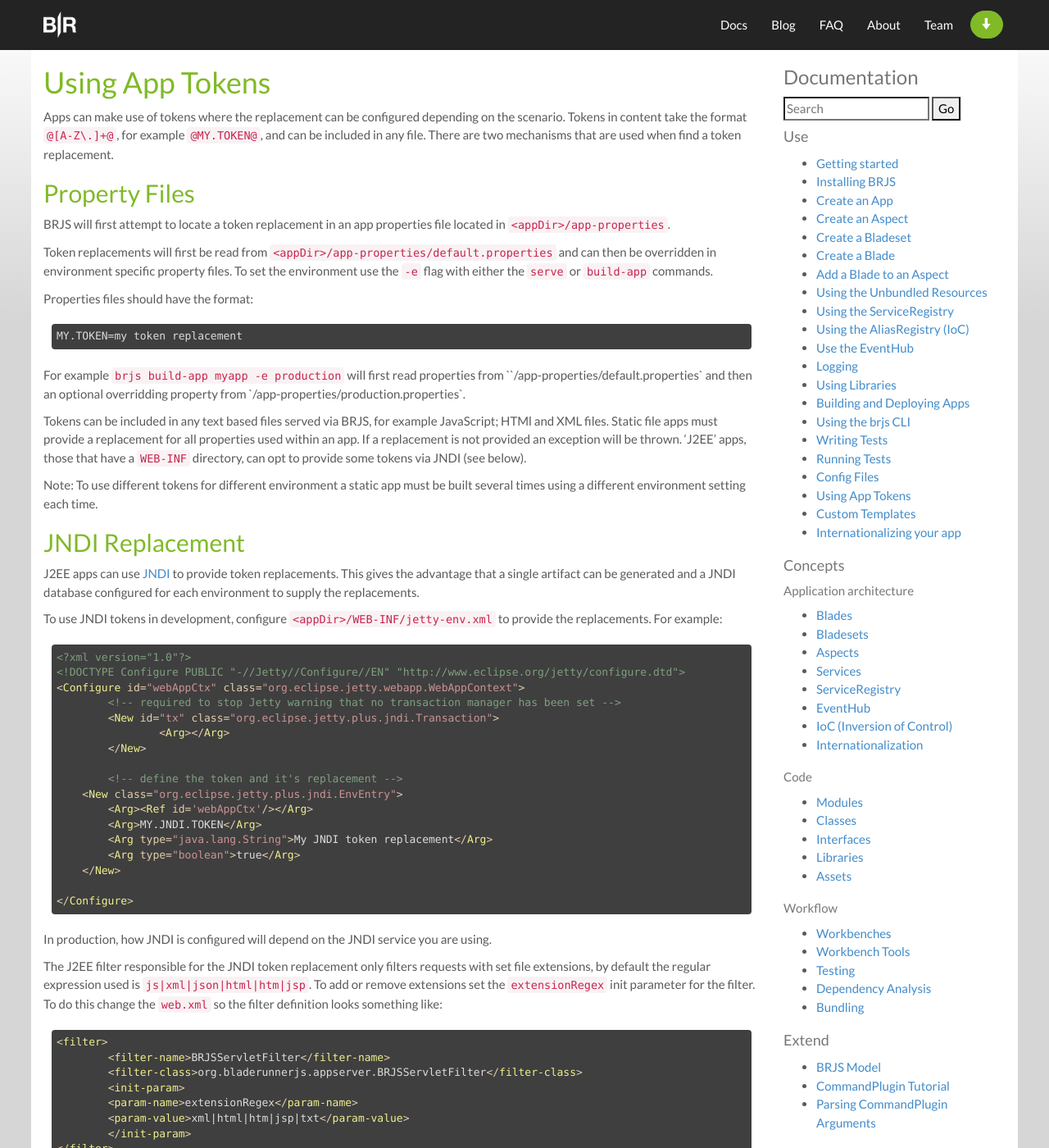
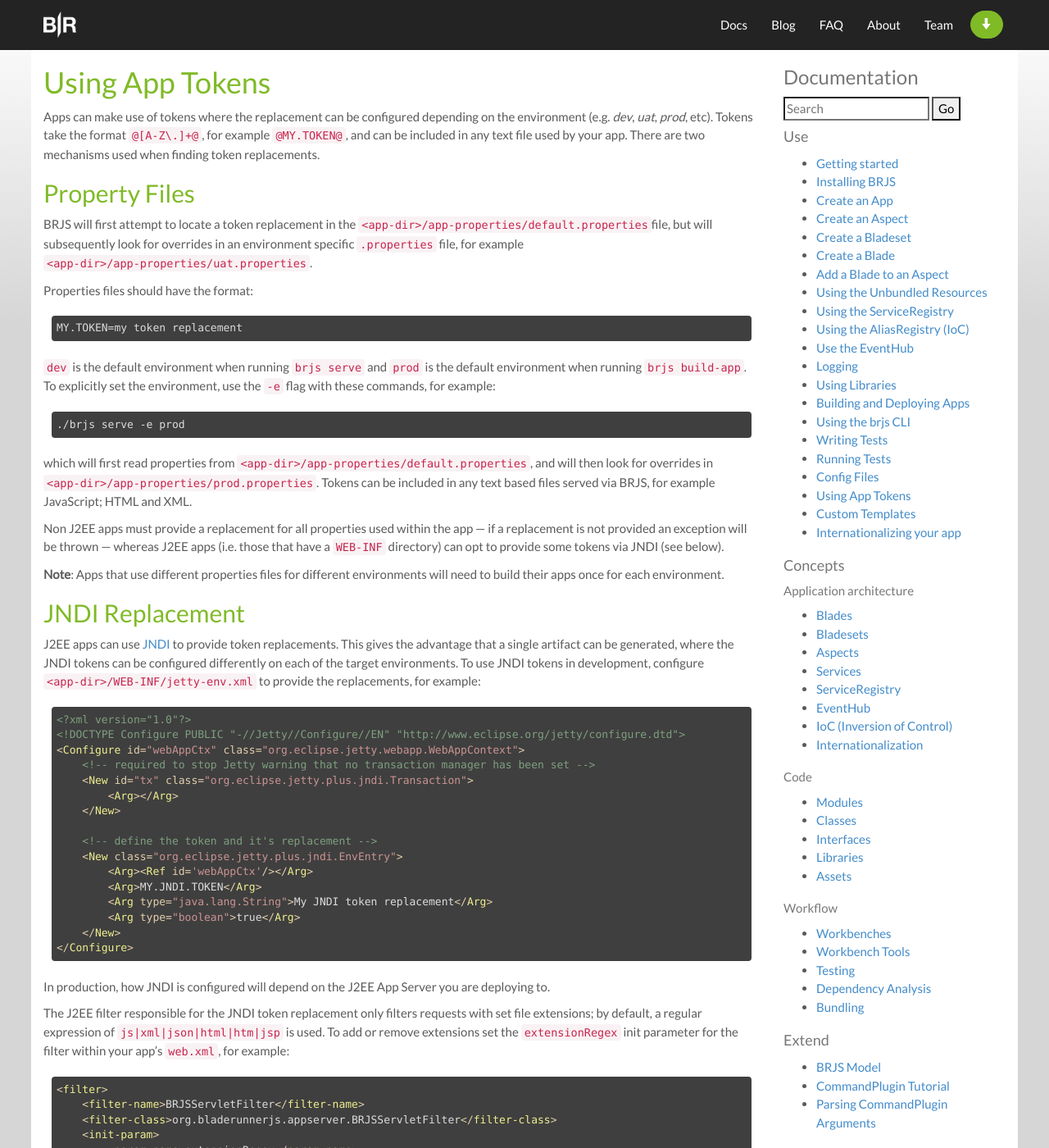
Before and after one commit to BladeRunnerJS/brjs-site, a Jekyll site: the page built from docs/use/app_tokens.md, in a window 1280 px wide and 1400 px high. Shown: the whole window at 82% size. Built offline with Jekyll 4.4.1, drawn with Linux system fonts in a browser that asks for light colours; nearby versions of some CDN libraries; Markdown is read by kramdown in place of the engine named in the settings; some of the changed text lies outside the part shown.

Commit message:
Finesse the 'Using App Tokens' page

````diff
--- a/docs/use/app_tokens.md
+++ b/docs/use/app_tokens.md
@@ -4,13 +4,11 @@ title: Using App Tokens
 permalink: /docs/use/app_tokens/
 ---
 
-Apps can make use of tokens where the replacement can be configured depending on the scenario. Tokens in content take the format `@[A-Z\.]+@`, for example `@MY.TOKEN@`, and can be included in any file. There are two mechanisms that are used when find a token replacement.
+Apps can make use of tokens where the replacement can be configured depending on the environment (e.g. _dev_, _uat_, _prod_, etc). Tokens take the format `@[A-Z\.]+@`, for example `@MY.TOKEN@`, and can be included in any text file used by your app. There are two mechanisms used when finding token replacements.
 
 ## Property Files
 
-BRJS will first attempt to locate a token replacement in an app properties file located in `<appDir>/app-properties`.
-
-Token replacements will first be read from `<appDir>/app-properties/default.properties` and can then be overridden in environment specific property files. To set the environment use the `-e` flag with either the `serve` or `build-app` commands.
+BRJS will first attempt to locate a token replacement in the `<app-dir>/app-properties/default.properties`file, but will subsequently look for overrides in an environment specific `.properties` file, for example `<app-dir>/app-properties/uat.properties`.
 
 Properties files should have the format:
 
@@ -18,64 +16,67 @@ Properties files should have the format:
 MY.TOKEN=my token replacement
 ```
 
-For example `brjs build-app myapp -e production` will first read properties from ``<appDir>/app-properties/default.properties` and then an optional overridding property from `<appDir>/app-properties/production.properties`.
+`dev` is the default environment when running `brjs serve` and `prod` is the default environment when running `brjs build-app`. To explicitly set the environment, use the `-e` flag with these commands, for example:
 
-Tokens can be included in any text based files served via BRJS, for example JavaScript; HTMl and XML files. Static file apps must provide a replacement for all properties used within an app. If a replacement is not provided an exception will be thrown. 'J2EE' apps, those that have a `WEB-INF` directory, can opt to provide some tokens via JNDI (see below).
+```sh
+./brjs serve -e prod
+```
 
-Note: To use different tokens for different environment a static app must be built several times using a different environment setting each time.
+which will first read properties from `<app-dir>/app-properties/default.properties`, and will then look for overrides in `<app-dir>/app-properties/prod.properties`. Tokens can be included in any text based files served via BRJS, for example JavaScript; HTML and XML.
+
+Non J2EE apps must provide a replacement for all properties used within the app &mdash; if a replacement is not provided an exception will be thrown &mdash; whereas J2EE apps (i.e. those that have a `WEB-INF` directory) can opt to provide some tokens via JNDI (see below).
+
+**Note**: Apps that use different properties files for different environments will need to build their apps once for each environment.
 
 ## JNDI Replacement
 
-J2EE apps can use [JNDI](https://en.wikipedia.org/wiki/Java_Naming_and_Directory_Interface) to provide token replacements. This gives the advantage that a single artifact can be generated and a JNDI database configured for each environment to supply the replacements.
+J2EE apps can use [JNDI](https://en.wikipedia.org/wiki/Java_Naming_and_Directory_Interface) to provide token replacements. This gives the advantage that a single artifact can be generated, where the JNDI tokens can be configured differently on each of the target environments. To use JNDI tokens in development, configure `<app-dir>/WEB-INF/jetty-env.xml` to provide the replacements, for example:
 
-To use JNDI tokens in development, configure `<appDir>/WEB-INF/jetty-env.xml` to provide the replacements. For example:
-
-```
+```xml
 <?xml version="1.0"?>
 <!DOCTYPE Configure PUBLIC "-//Jetty//Configure//EN" "http://www.eclipse.org/jetty/configure.dtd">
 <Configure id="webAppCtx" class="org.eclipse.jetty.webapp.WebAppContext">
-	<!-- required to stop Jetty warning that no transaction manager has been set -->
-	<New id="tx" class="org.eclipse.jetty.plus.jndi.Transaction">
-		<Arg></Arg>
-	</New>
+    <!-- required to stop Jetty warning that no transaction manager has been set -->
+    <New id="tx" class="org.eclipse.jetty.plus.jndi.Transaction">
+        <Arg></Arg>
+    </New>
 
-	<!-- define the token and it's replacement -->
+    <!-- define the token and it's replacement -->
     <New class="org.eclipse.jetty.plus.jndi.EnvEntry">
         <Arg><Ref id='webAppCtx'/></Arg>
         <Arg>MY.JNDI.TOKEN</Arg>
         <Arg type="java.lang.String">My JNDI token replacement</Arg>
         <Arg type="boolean">true</Arg>
     </New>
-
 </Configure>
 ```
 
-In production, how JNDI is configured will depend on the JNDI service you are using.
+In production, how JNDI is configured will depend on the J2EE App Server you are deploying to.
 
-The J2EE filter responsible for the JNDI token replacement only filters requests with set file extensions, by default the regular expression used is `js|xml|json|html|htm|jsp`. To add or remove extensions set the `extensionRegex` init parameter for the filter. To do this change the `web.xml` so the filter definition looks something like:
+The J2EE filter responsible for the JNDI token replacement only filters requests with set file extensions; by default, a regular expression of `js|xml|json|html|htm|jsp` is used. To add or remove extensions set the `extensionRegex` init parameter for the filter within your app's `web.xml`, for example:
 
-```
+```xml
 <filter>
-	<filter-name>BRJSServletFilter</filter-name>
-	<filter-class>org.bladerunnerjs.appserver.BRJSServletFilter</filter-class>
-	<init-param>
-    	<param-name>extensionRegex</param-name>
-    	<param-value>xml|html|htm|jsp|txt</param-value>
-	</init-param>
+    <filter-name>BRJSServletFilter</filter-name>
+    <filter-class>org.bladerunnerjs.appserver.BRJSServletFilter</filter-class>
+    <init-param>
+        <param-name>extensionRegex</param-name>
+        <param-value>xml|html|htm|jsp|txt</param-value>
+    </init-param>
 </filter>
 <filter-mapping>
-	<filter-name>BRJSServletFilter</filter-name>
-	<url-pattern>/*</url-pattern>
-	<dispatcher>REQUEST</dispatcher>
-	<dispatcher>FORWARD</dispatcher>
+    <filter-name>BRJSServletFilter</filter-name>
+    <url-pattern>/*</url-pattern>
+    <dispatcher>REQUEST</dispatcher>
+    <dispatcher>FORWARD</dispatcher>
 </filter-mapping>
 ```
 
 ## BRJS System Tokens
 
-Tokens begining `BRJS.` are BRJS system tokens and cannot be overdidden by property files or JNDI. Supported system tokens are listed below.
+Tokens beginning `BRJS.` are system tokens and cannot be overridden within `.properties` files or JNDI. The following system tokens are currently supported:
 
-- BRJS.APP.LOCALE: If used in an index page will be replaced with the page's locale, otherwise replaced with the app's default locale.
-- BRJS.APP.NAME: The name of the app.
-- BRJS.APP.VERSION: The app version. Either automatically generated or specified by using the `-v` flag.
-- BRJS.BUNDLE.PATH: The relative path to bundle requests. This should be used if trying to reference bundles since the relative URL will change depending on the version used.
+- `BRJS.APP.NAME`: The name of the app.
+- `BRJS.APP.VERSION`: The app version &mdash; either automatically generated or specified by using the `-v` flag.
+- `BRJS.APP.LOCALE`: If used in an index page will be replaced with the page's locale, otherwise replaced with the app's default locale.
+- `BRJS.BUNDLE.PATH`: A relative path to the directory containing the app's bundles &mdash; this should be used by library code needing to reference bundles since the relative URL will change depending on the versioning mechanism in use by the app.
````
